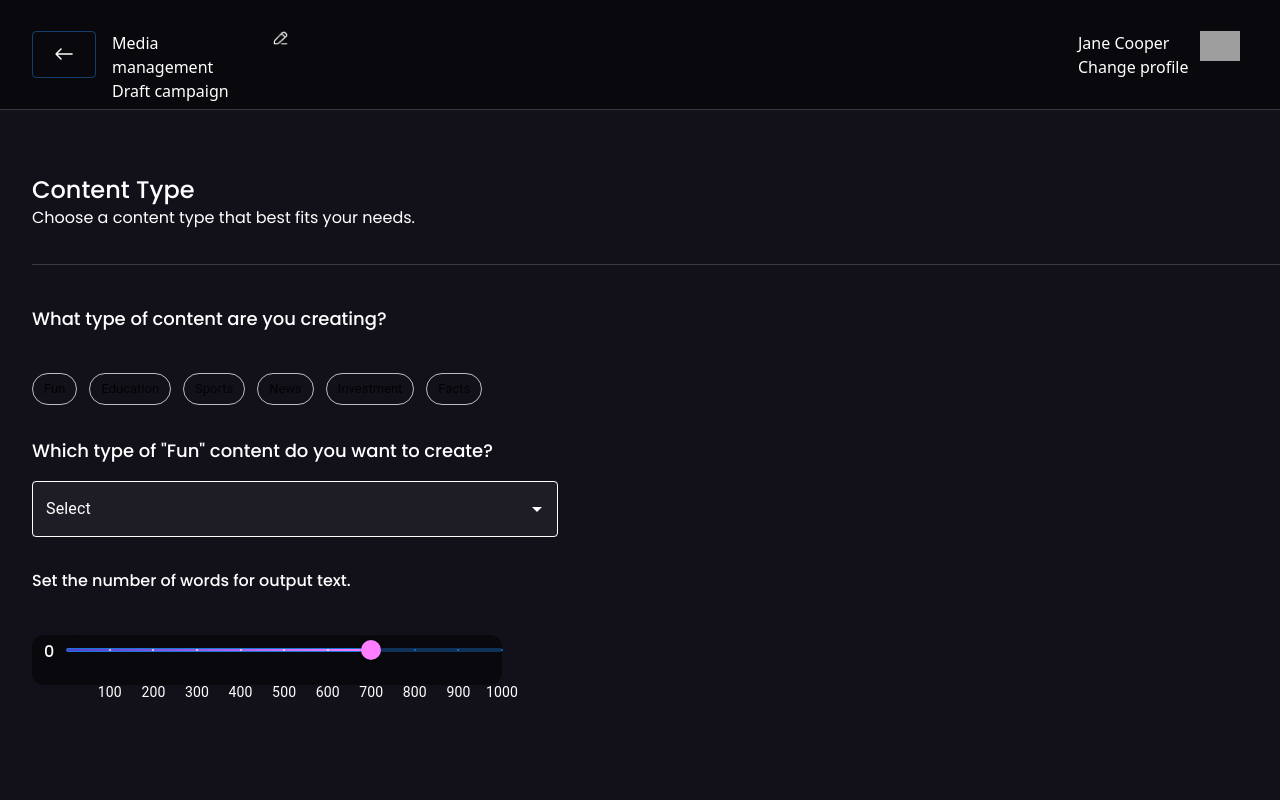
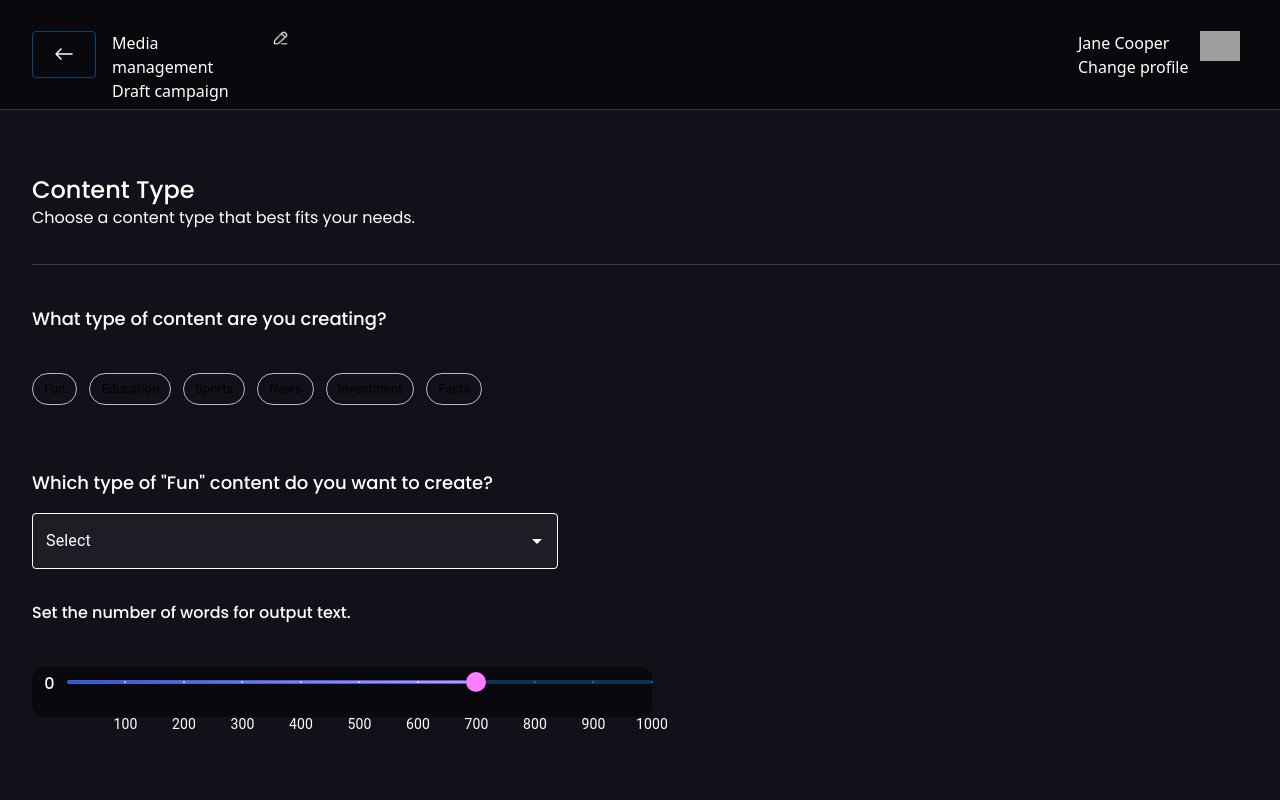
Before and after one commit to ibrarramzan-dev/next-js-app, a Next.js app: page / in a window 1280 px wide. Shown: the top 800 px of the page. Built offline with nearby package versions, Linux system fonts and the light colour scheme; grey boxes are pictures that could not be loaded.

Commit message:
ui(app): done

```diff
--- a/app/globals.css
+++ b/app/globals.css
@@ -10,3 +10,44 @@ body {
 .css-14s5rfu-MuiFormLabel-root-MuiInputLabel-root {
   color: #fff !important;
 }
+
+.chips-container {
+  display: flex;
+  flex-wrap: wrap;
+}
+
+@media (min-width: 375px) {
+  .chips-container {
+    width: 500px !important;
+  }
+}
+
+@media (min-width: 745px) {
+  .chips-container {
+    width: 800px !important;
+  }
+}
+
+@media (min-width: 1440px) {
+  .chips-container {
+    width: 900px !important;
+  }
+}
+
+@media (min-width: 375px) {
+  .slider-wrapper {
+    width: 480px !important;
+  }
+}
+
+@media (min-width: 745px) {
+  .slider-wrapper {
+    width: 620px !important;
+  }
+}
+
+@media (min-width: 1440px) {
+  .slider-wrapper {
+    width: 1372px !important;
+  }
+}
--- a/components/ContentType.jsx
+++ b/components/ContentType.jsx
@@ -108,12 +108,12 @@ export default function ContentType() {
       </Box>
 
       <FormControl fullWidth>
-        <Box className="flex flex-col justify-between h-[100px] max-h-[140px] mt-10">
-          <p className="text-lg font-medium">
+        <Box className="sm:mb-8 lg:mb-0 flex flex-col justify-between h-[100px] max-h-[140px] mt-10">
+          <p className="text-lg font-medium sm:mb-4 lg:mb-0">
             What type of content are you creating?
           </p>
 
-          <Box className="flex xs:flex-wrap gap-x-3 gap-y-[2px]">
+          <Box className="chips-container gap-x-3 gap-y-[2px]">
             {contentTypes.map((type) => (
               <Chip
                 label={type}
@@ -167,7 +167,7 @@ export default function ContentType() {
             Set the number of words for output text.
           </p>
 
-          <Box className="sm:w-[470px] xs:w-[342px]  w-343 mt-[30px] h-[64x] flex bg-[#09090d] rounded-xl items-center">
+          <Box className="slider-wrapper w-343 mt-[30px] h-[64x] flex bg-[#09090d] rounded-xl items-center">
             <p className="w-[37px] font-medium -mt-4 text-center">0</p>
             <Slider
               aria-label="Always visible"
--- a/components/TopBar.jsx
+++ b/components/TopBar.jsx
@@ -5,7 +5,7 @@ import editIcon from "@/public/assets/images/edit-icon.png";
 
 function TopBar({ pageName, pageTitle, userFname, profileImg }) {
   return (
-    <Box className="h-[110px] bg-home-bottom-nav border-b-[1px] border-border-divider flex justify-between items-center px-8">
+    <Box className="w-full h-[110px] bg-home-bottom-nav border-b-[1px] border-border-divider flex justify-between items-center px-8">
       <Box className="flex w-64 h-12">
         <Button variant="outlined" className="w-[47px] h-[47px] bg-[#18171c]">
           <Image src={backArrow} alt="Back" />
--- a/tailwind.config.js
+++ b/tailwind.config.js
@@ -9,8 +9,8 @@ module.exports = {
     screens: {
       sm: "375px",
       md: "745px",
-      lg: "1728px",
-      xl: "1440px",
+      lg: "1440px",
+      xl: "1728px",
     },
     extend: {
       width: {
```
